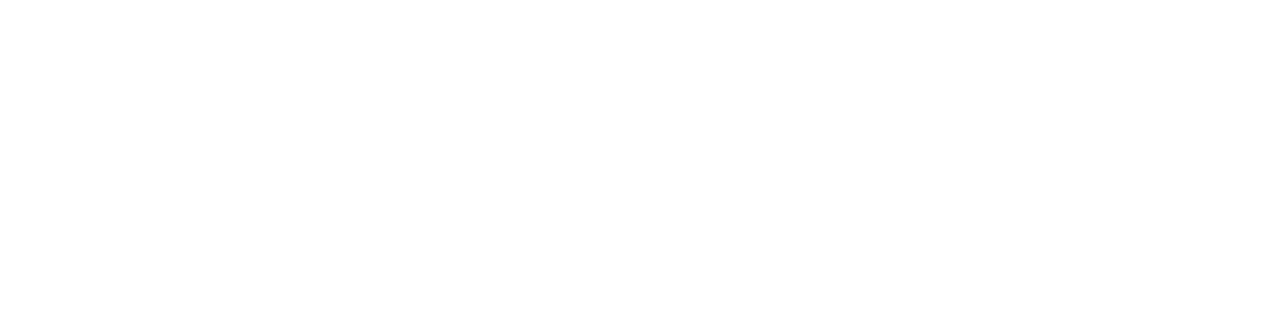
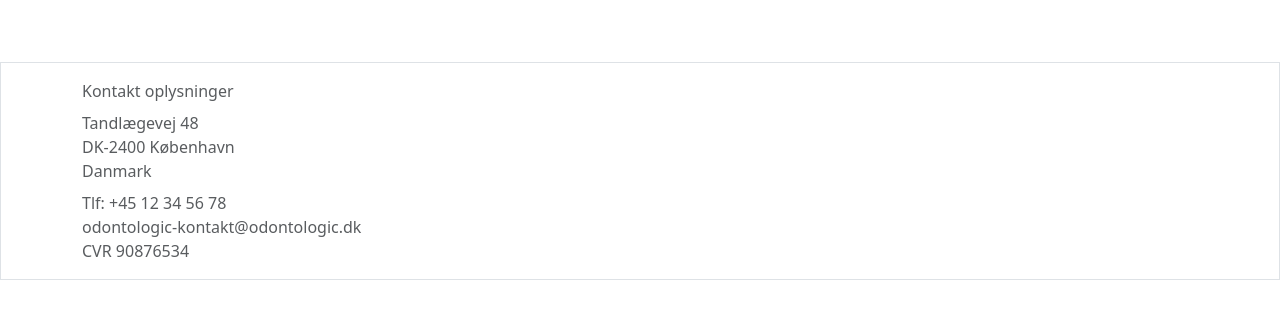
Before and after one commit to TheaHansen/FE-Hovedopgave-2024-2025, a React (Vite) app: page /products in a window 1280 px wide. Shown: the part 372-690 px from the top of the page. Built offline with nearby package versions, Linux system fonts and the light colour scheme; no server answers.

Commit message:
Created footer with contact information and scrollspy

```diff
--- a/src/App.tsx
+++ b/src/App.tsx
@@ -9,6 +9,7 @@
 import SingleProduct from "./pages/SingleProduct";
 import FrontPage from "./pages/FrontPage";
 import { BasketProvider } from "./context/BasketContext";
+import Footer from "./components/Footer";
 
 //Together
 function App() {
@@ -56,6 +57,7 @@
             element={<ProductOverview headline="Tilbud" endpoint="products" />}
           />
         </Routes>
+        <Footer />
       </div>
     </BasketProvider>
   );
--- /dev/null
+++ b/src/components/Footer.tsx
@@ -0,0 +1,19 @@
+import { Container, Nav } from "react-bootstrap";
+
+function Footer() {
+    return (
+        <Nav id="kontakt" className="flex-column pb-3 pt-3 border border-secondary-emphasis">
+            <Container className="text-muted">
+                <Nav.Item className="pb-2"> Kontakt oplysninger</Nav.Item>
+                <Nav.Item>Tandlægevej 48</Nav.Item>
+                <Nav.Item>DK-2400 København</Nav.Item>
+                <Nav.Item className="pb-2">Danmark</Nav.Item>
+                <Nav.Item>Tlf: +45 12 34 56 78</Nav.Item>
+                <Nav.Item>odontologic-kontakt@odontologic.dk</Nav.Item>
+                <Nav.Item>CVR 90876534</Nav.Item>
+            </Container>
+        </Nav>
+    )
+}
+
+export default Footer;
```
